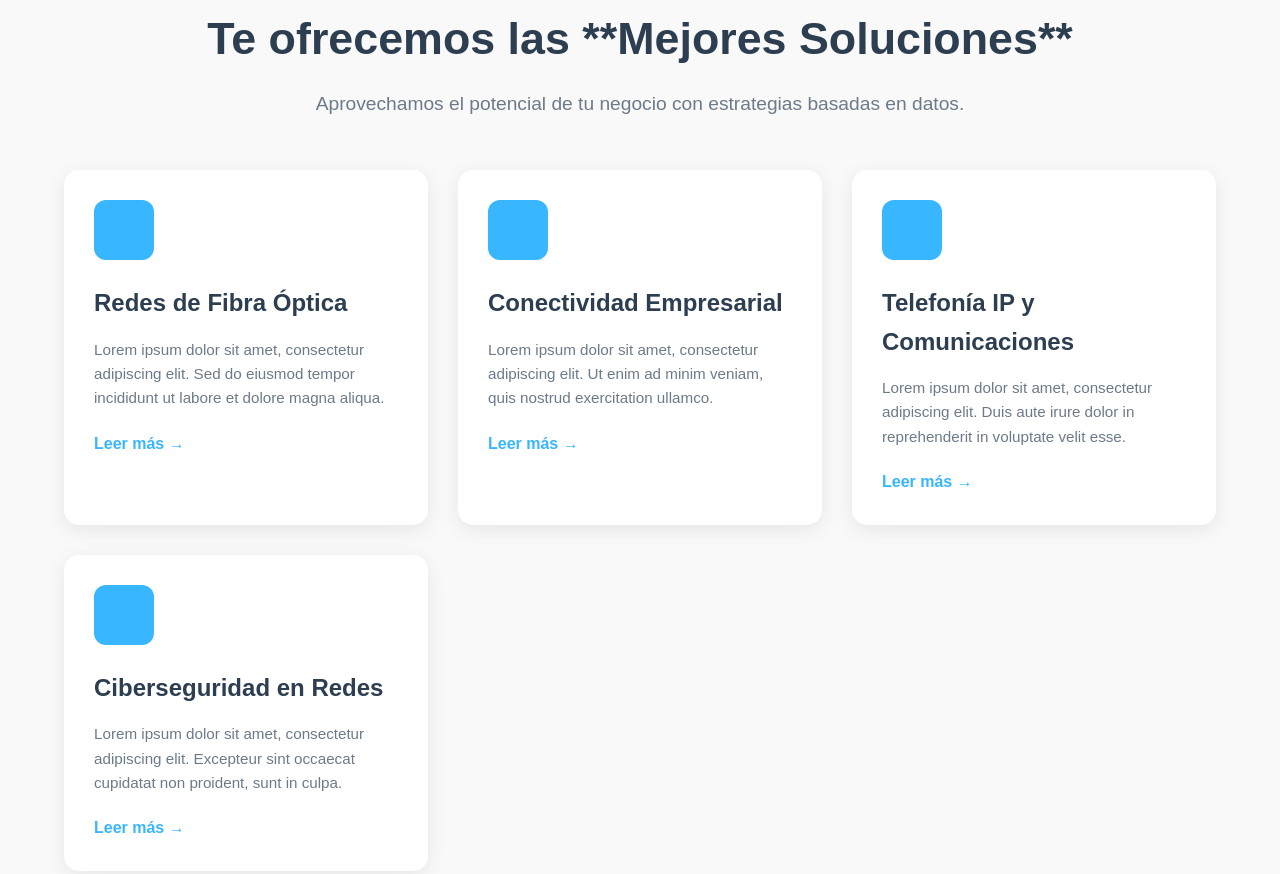
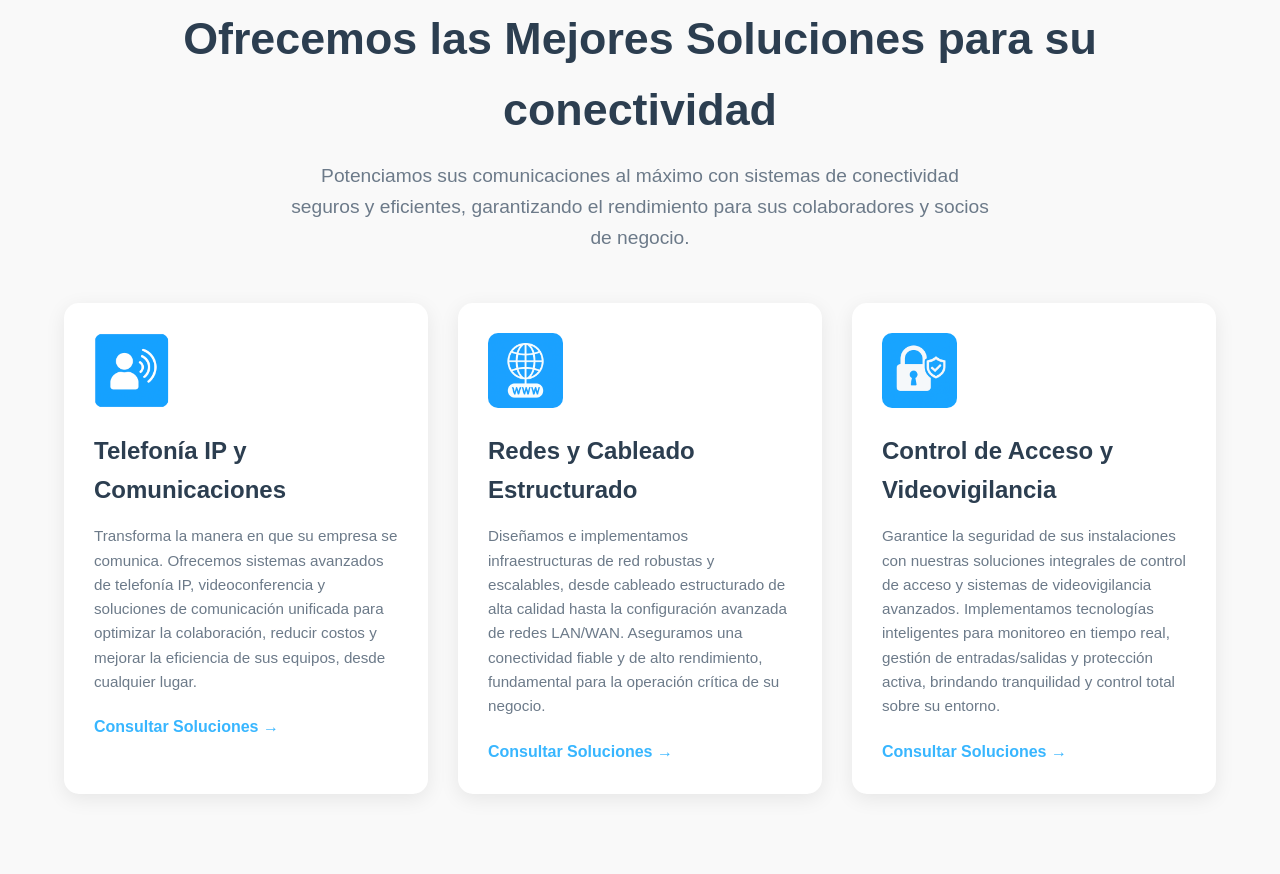
Before and after one commit to Skynets28/cas-infraestructura-landing-page, a plain HTML site: page index.html in a window 1280 px wide. Shown: the part 950-1824 px from the top of the page. Drawn offline with Linux system fonts and the light colour scheme.

Commit message:
cambios en servicios

```diff
--- a/index.html
+++ b/index.html
@@ -29,8 +29,8 @@
     <section id="hero" class="hero-section">
         <div class="hero-content">
             <div class="hero-text">
-                <h1>Creamos <span class="highlight">soluciones</span> para tu infraestructura.</h1>
-                <p>Nuestro equipo está al tanto de las tendencias y tecnologías emergentes para asegurar que tu conectividad y comunicaciones estén siempre a la vanguardia.</p>
+                <h1>Creamos <span class="highlight">soluciones</span> para su infraestructura.</h1>
+                <p>Nuestro equipo está al tanto de las tendencias y tecnologías emergentes para asegurar que su conectividad y comunicaciones estén siempre a la vanguardia.</p>
                 <div class="hero-buttons">
                     <a href="#contact" class="btn primary-btn">Empezar Ahora</a>
                     <a href="#services" class="btn secondary-btn">Explorar Servicios <span class="arrow-down"></span></a>
@@ -44,33 +44,27 @@
 
     <section id="services" class="services-section">
         <div class="services-container">
-            <h2 class="section-title">Te ofrecemos las **Mejores Soluciones**</h2>
-            <p class="section-subtitle">Aprovechamos el potencial de tu negocio con estrategias basadas en datos.</p>
+            <h2 class="section-title">Ofrecemos las Mejores Soluciones para su conectividad</h2>
+            <p class="section-subtitle">Potenciamos sus comunicaciones al máximo con sistemas de conectividad seguros y eficientes, garantizando el rendimiento para sus colaboradores y socios de negocio.</p>
 
             <div class="services-grid">
                 <div class="service-card">
-                    <div class="icon-placeholder"></div>
-                    <h3>Redes de Fibra Óptica</h3>
-                    <p>Lorem ipsum dolor sit amet, consectetur adipiscing elit. Sed do eiusmod tempor incididunt ut labore et dolore magna aliqua.</p>
-                    <a href="#" class="read-more">Leer más &rarr;</a>
+                    <img src="images/comunicaciones.png" alt="Icono de Telefonía IP" class="service-icon">
+                    <h3>Telefonía IP y Comunicaciones</h3>
+                    <p>Transforma la manera en que su empresa se comunica. Ofrecemos sistemas avanzados de telefonía IP, videoconferencia y soluciones de comunicación unificada para optimizar la colaboración, reducir costos y mejorar la eficiencia de sus equipos, desde cualquier lugar.</p>
+                    <a href="#" class="read-more">Consultar Soluciones &rarr;</a>
                 </div>
                 <div class="service-card">
-                    <div class="icon-placeholder"></div>
-                    <h3>Conectividad Empresarial</h3>
-                    <p>Lorem ipsum dolor sit amet, consectetur adipiscing elit. Ut enim ad minim veniam, quis nostrud exercitation ullamco.</p>
-                    <a href="#" class="read-more">Leer más &rarr;</a>
+                    <img src="images/redes.png" alt="Icono de Telefonía IP" class="service-icon">
+                    <h3>Redes y Cableado Estructurado</h3>
+                    <p>Diseñamos e implementamos infraestructuras de red robustas y escalables, desde cableado estructurado de alta calidad hasta la configuración avanzada de redes LAN/WAN. Aseguramos una conectividad fiable y de alto rendimiento, fundamental para la operación crítica de su negocio.</p>
+                    <a href="#" class="read-more">Consultar Soluciones &rarr;</a>
                 </div>
                 <div class="service-card">
-                    <div class="icon-placeholder"></div>
-                    <h3>Telefonía IP y Comunicaciones</h3>
-                    <p>Lorem ipsum dolor sit amet, consectetur adipiscing elit. Duis aute irure dolor in reprehenderit in voluptate velit esse.</p>
-                    <a href="#" class="read-more">Leer más &rarr;</a>
-                </div>
-                <div class="service-card">
-                    <div class="icon-placeholder"></div>
-                    <h3>Ciberseguridad en Redes</h3>
-                    <p>Lorem ipsum dolor sit amet, consectetur adipiscing elit. Excepteur sint occaecat cupidatat non proident, sunt in culpa.</p>
-                    <a href="#" class="read-more">Leer más &rarr;</a>
+                    <img src="images/Control de acceso y videovigilancia.png" alt="Icono de Telefonía IP" class="service-icon">
+                    <h3>Control de Acceso y Videovigilancia</h3>
+                    <p>Garantice la seguridad de sus instalaciones con nuestras soluciones integrales de control de acceso y sistemas de videovigilancia avanzados. Implementamos tecnologías inteligentes para monitoreo en tiempo real, gestión de entradas/salidas y protección activa, brindando tranquilidad y control total sobre su entorno.</p>
+                    <a href="#" class="read-more">Consultar Soluciones &rarr;</a>
                 </div>
             </div>
         </div>
--- a/style.css
+++ b/style.css
@@ -262,17 +262,30 @@ body {
     box-shadow: 0 10px 25px rgba(0, 0, 0, 0.12); /* Sombra más grande al hover */
 }
 
-.icon-placeholder {
+/*.icon-placeholder {
     width: 60px;
     height: 60px;
-    background-color: var(--primary-color); /* Color del icono */
-    border-radius: 12px; /* Ligeramente redondeado */
+    background-color: var(--primary-color); /* Color del icono
+    border-radius: 12px; /* Ligeramente redondeado
     margin-bottom: 20px;
     display: flex;
     justify-content: center;
     align-items: center;
-    /* Si usas SVG, puedes ponerlo directamente aquí o como background-image */
-    /* Ejemplo: background-image: url('path/to/icon.svg'); background-size: 70%; background-repeat: no-repeat; background-position: center; */
+    background-image: url(/images/comunicaciones.png);
+    /* Si usas SVG, puedes ponerlo directamente aquí o como background-image
+    /* Ejemplo: background-image: url('path/to/icon.svg'); background-size: 70%; background-repeat: no-repeat; background-position: center;
+}*/
+
+/* Nuevos estilos para los iconos de servicio */
+.service-icon {
+    width: 75px;   /* Tamaño del icono, puedes ajustarlo */
+    height: 75px;  /* Mantiene la proporción */
+    object-fit: contain; /* Asegura que la imagen se ajuste dentro de las dimensiones sin recortarse */
+    margin-bottom: 20px; /* Espacio debajo del icono */
+    display: block; /* Para que el margen automático lo centre si la tarjeta es text-align: center */
+    margin-left: 0; /* Asegura alineación a la izquierda si service-card es text-align: left */
+    border-radius: 10px;
+    /* Si la tarjeta de servicio fuera 'text-align: center;', usarías 'margin: 0 auto 20px auto;' para centrar el icono */
 }
 
 .service-card h3 {
```
Also changed, not shown: images/Control de acceso y videovigilancia.png (added), images/comunicaciones.png (added), images/redes.png (added).
